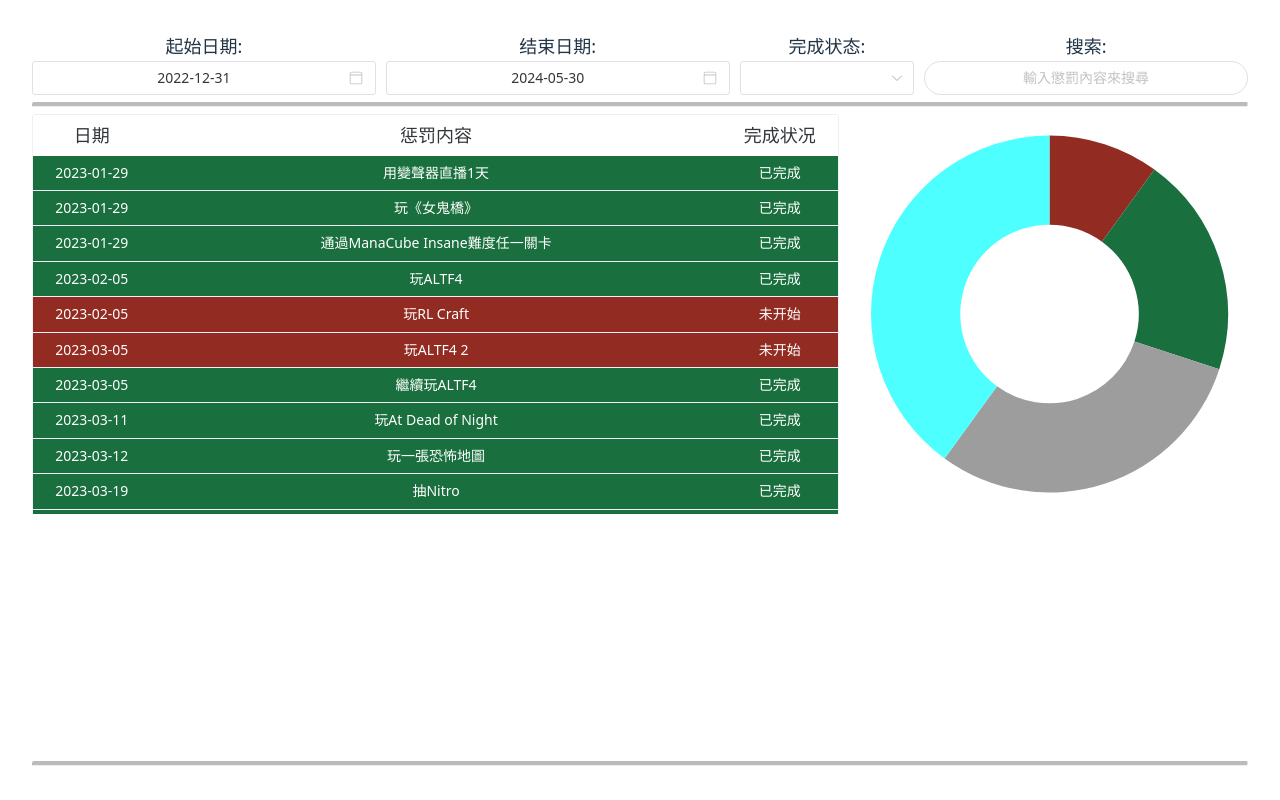
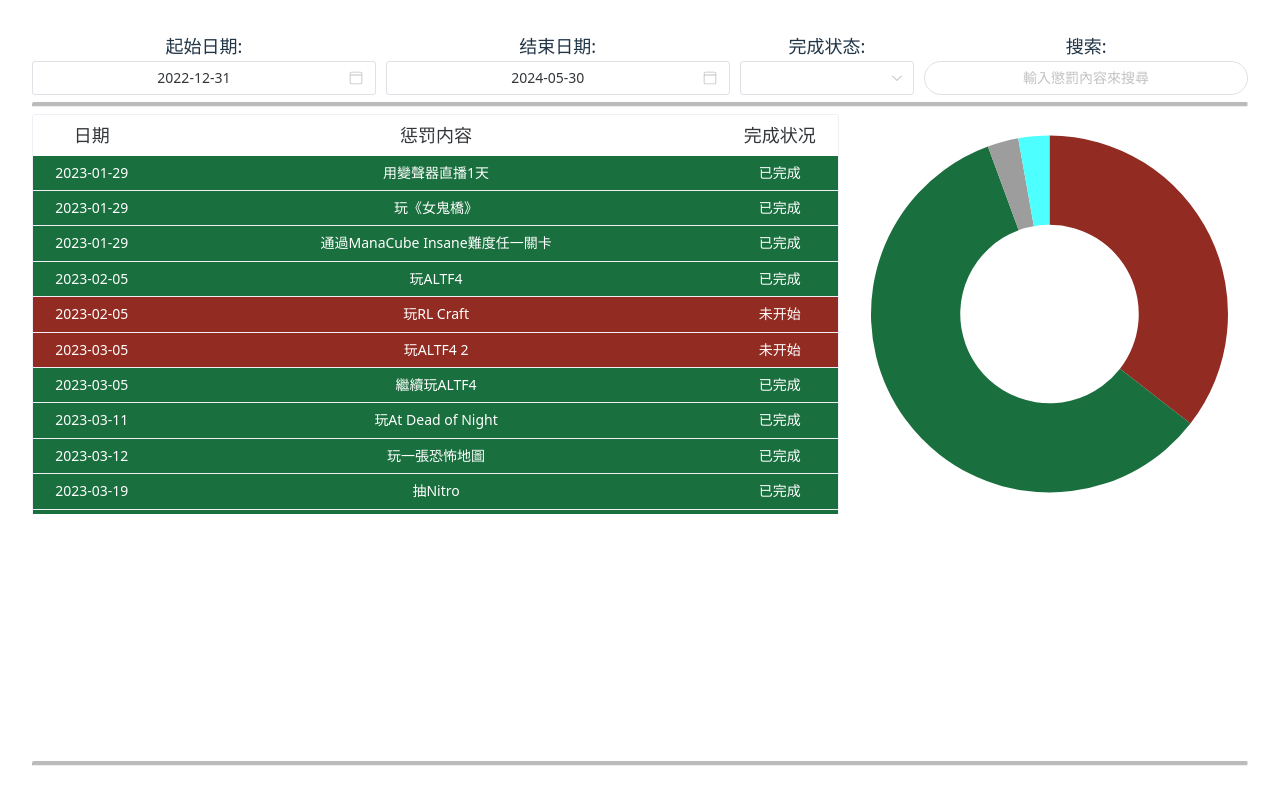
Before and after one commit to champsing/mercuryland, a Vue app: page / in a window 1280 px wide. Shown: the top 800 px of the page. Built offline with nearby package versions, Linux system fonts and the light colour scheme.

Commit message:
fix donut chart quantity

```diff
--- a/package.json
+++ b/package.json
@@ -21,7 +21,7 @@
   "devDependencies": {
     "vite": "^5.1.0",
     "@vitejs/plugin-vue": "^5.0.3",
-    "typescript": "^5.2.2",
+    "typescript": "^5.4.5",
     "@types/d3": "^7.4.3"
   }
 }
--- a/src/components/HelloWorld.vue
+++ b/src/components/HelloWorld.vue
@@ -147,12 +147,14 @@ const pieChartData = {
     labels: penaltyStatus.map(x => x.name),
     datasets: [{
         label: null,
-        data: [100, 200, 300, 400],
+        data: penaltyStatus.map(x => penaltyData.filter(y => x.id == y.done).length),
         backgroundColor: penaltyStatus.map(x => x.color),
         borderWidth: 0,
         hoverOffset: 50
     }]
 };
+
+
 
 function drawPieChart(dataIn) {
     const s0 = dataIn.filter((v) => v.done == 0).length;
--- a/tsconfig.json
+++ b/tsconfig.json
@@ -3,7 +3,7 @@
         "target": "ES2020",
         "useDefineForClassFields": true,
         "module": "ESNext",
-        "lib": ["ES2020", "DOM", "DOM.Iterable"],
+        "lib": ["ESNext", "DOM", "DOM.Iterable"],
         "skipLibCheck": true,
 
         /* Bundler mode */
```
Also changed, not shown: 1 other file (tests, documents, lock files or other folders).
